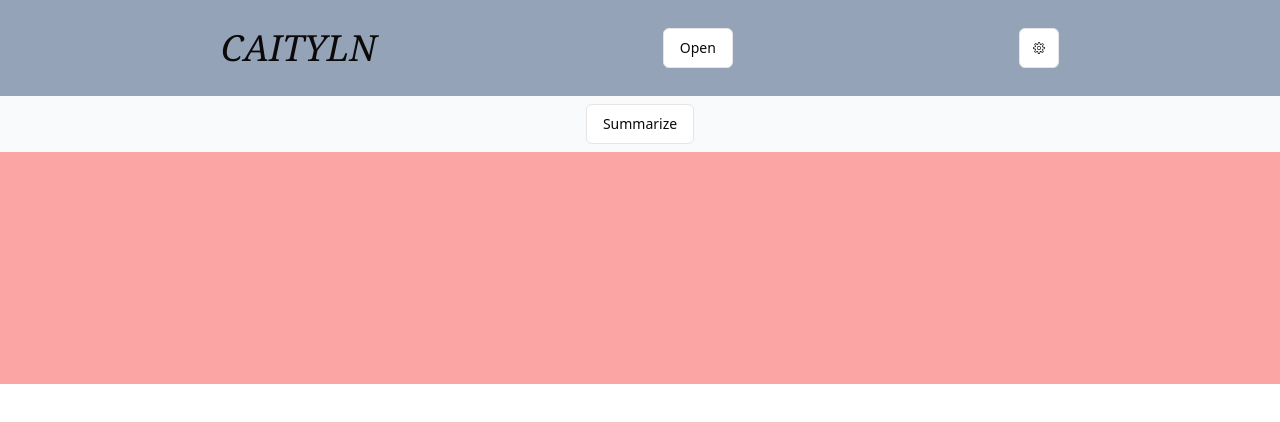
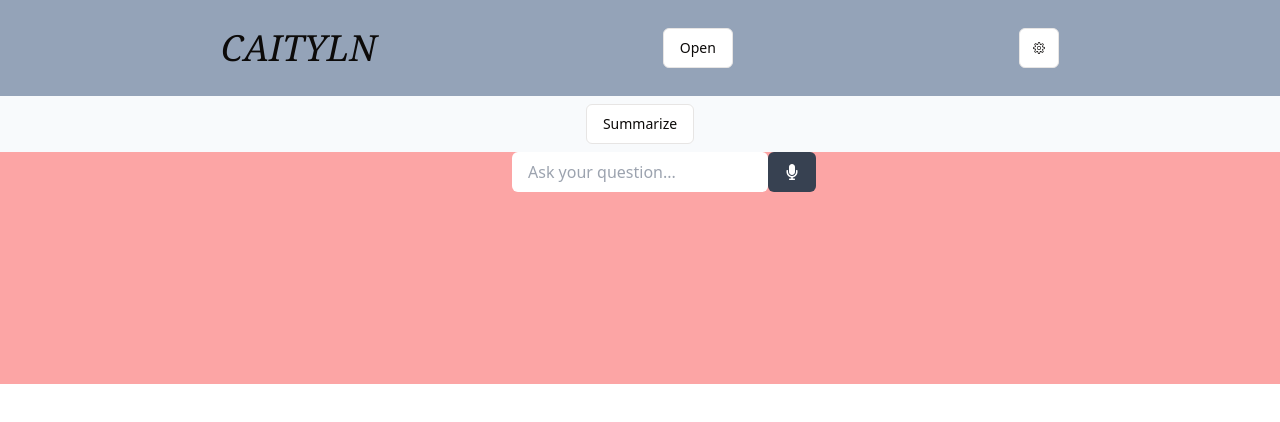
Before and after one commit to Venture-Xs/Chrome-Extension-ProjectX, a React (Vite) app: page / in a window 1280 px wide. Shown: the top 422 px of the page. Built offline with nearby package versions, Linux system fonts and the light colour scheme.

Commit message:
added search component

```diff
--- a/src/App.tsx
+++ b/src/App.tsx
@@ -1,46 +1,43 @@
 //import { useState } from 'react'
 
-
+import Search from "./utils/Search";
 import { Button } from "./components/ui/button";
 import { DropDown } from "./utils/DropDown";
-import { SettingButton } from "./utils/SettingButton"
-
-
+import { SettingButton } from "./utils/SettingButton";
 
 function App() {
   //const [count, setCount] = useState(0)
 
   return (
     <>
-
       <div className="bg-red-300 h-[24rem] ">
-
         {/*Header */}
         <div className="flex justify-evenly h-22 p-5 bg-slate-400 ">
-        <h1 className="text-4xl font-serif italic  text-black-400 p-2">CAITYLN</h1>
+          <h1 className="text-4xl font-serif italic  text-black-400 p-2">
+            CAITYLN
+          </h1>
 
           <div className=" flex justify-center h-18 w-60 p-2">
-            <DropDown/>
+            <DropDown />
           </div>
 
           <div className="flex justify-center h-18 w-18  p-2">
-          <SettingButton/>
+            <SettingButton />
           </div>
         </div>
 
         {/*Summarizer */}
         <div className="h-15 flex justify-center items-center bg-slate-50 p-2 ">
-
           <div className="h-10 w-100">
-          <Button variant="outline" >Summarize</Button>
+            <Button variant="outline">Summarize</Button>
           </div>
         </div>
-
-
-
+        <div className="flex justify-center items-center">
+          <Search />
+        </div>
       </div>
     </>
-  )
+  );
 }
 
-export default App
+export default App;
```
Lines whose indentation alone changed are shown as unchanged.
